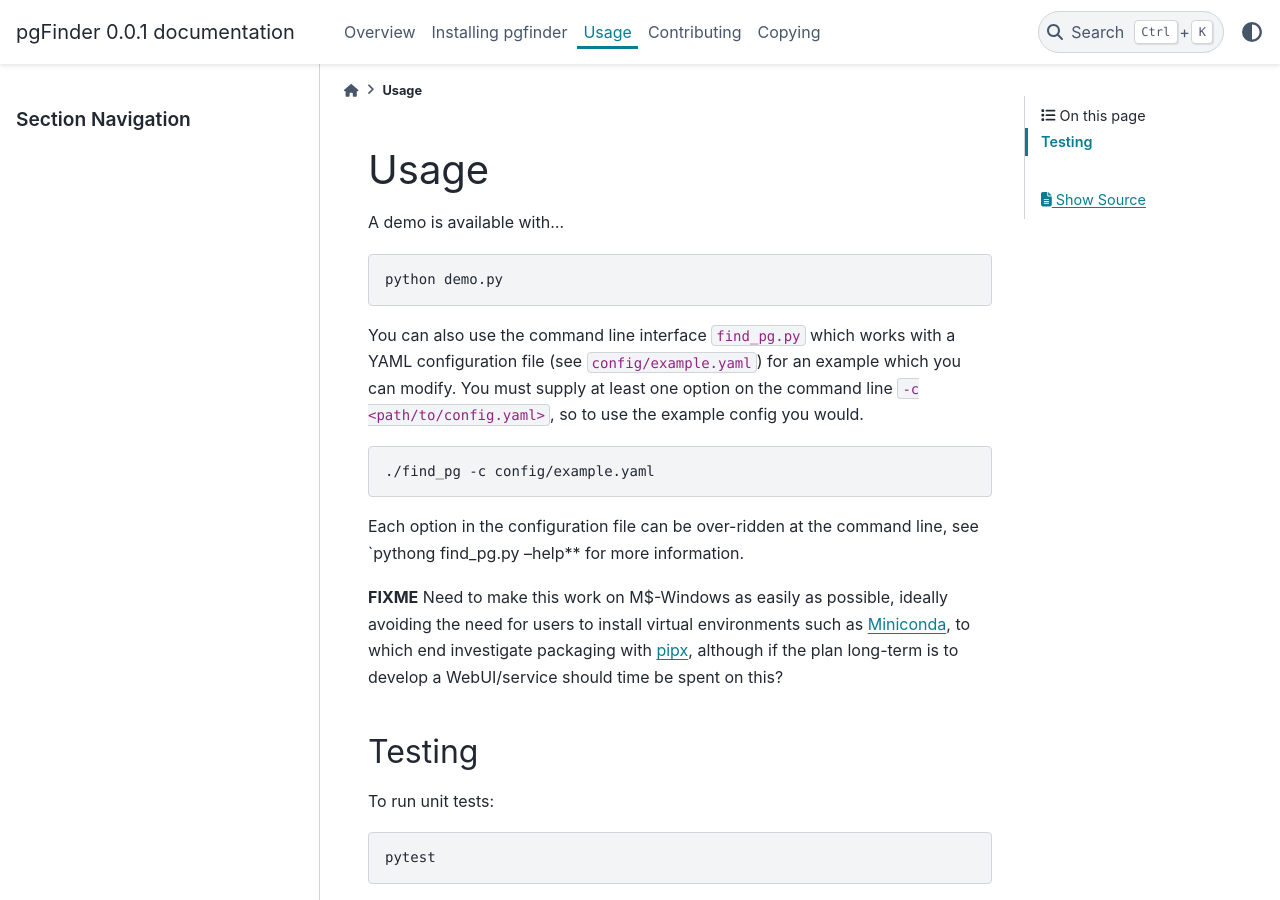
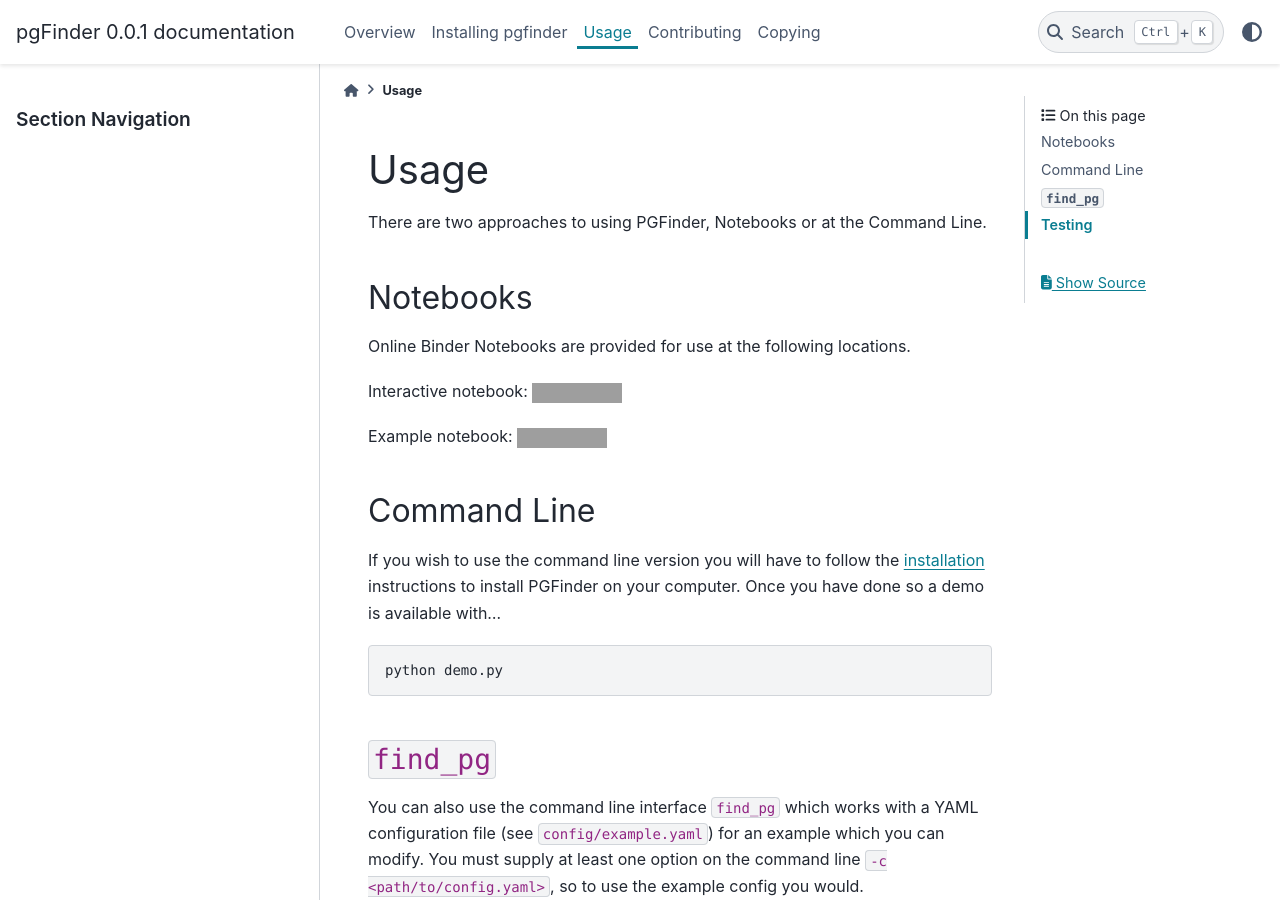
Before and after one commit to Mesnage-Org/pgfinder, a Sphinx documentation site: the page built from docs/usage.md, in a window 1280 px wide and 900 px high. Built offline with Sphinx 7.4.7 and the PyData theme 0.15.4, drawn with Linux system fonts in a browser that asks for light colours; pages that are not in the unit, such as notebooks, are missing from menus; grey boxes are pictures that could not be loaded.

````diff
--- a/docs/usage.md
+++ b/docs/usage.md
@@ -1,12 +1,27 @@
 # Usage
 
-A demo is available with...
+There are two approaches to using PGFinder, Notebooks or at the Command Line.
+
+## Notebooks
+
+Online Binder Notebooks are provided for use at the following locations.
+
+Interactive notebook: [![Binder](https://mybinder.org/badge_logo.svg)](https://mybinder.org/v2/gh/Mesnage-Org/PGFinder/master?urlpath=tree/pgfinder_interactive.ipynb)
+
+Example notebook: [![Binder](https://mybinder.org/badge_logo.svg)](https://mybinder.org/v2/gh/Mesnage-Org/PGFinder/master?urlpath=tree/pgfinder.ipynb)
+
+## Command Line
+
+If you wish to use the command line version you will have to follow the [installation](installation.md) instructions to
+install PGFinder on your computer. Once you have done so a demo is available with...
 
 ```bash
 python demo.py
 ```
 
-You can also use the command line interface `find_pg.py` which works with a YAML configuration file (see
+## `find_pg`
+
+You can also use the command line interface `find_pg` which works with a YAML configuration file (see
 `config/example.yaml`) for an example which you can modify. You must supply at least one option on the command line `-c
 <path/to/config.yaml>`, so to use the example config you would.
 
````
Also changed, not shown: README.md (+11 -70 lines), docs/introduction.md (+2 -2 lines).
